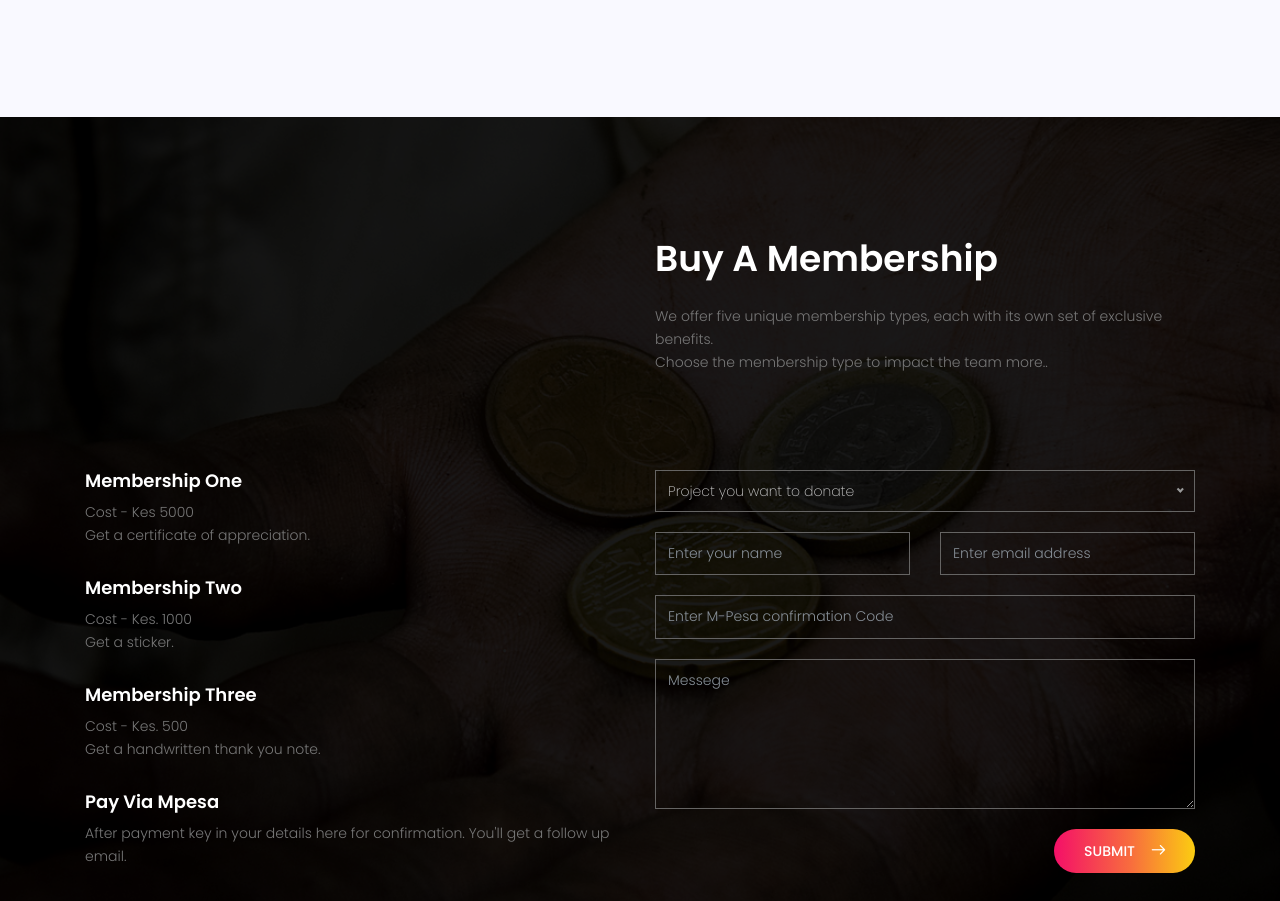
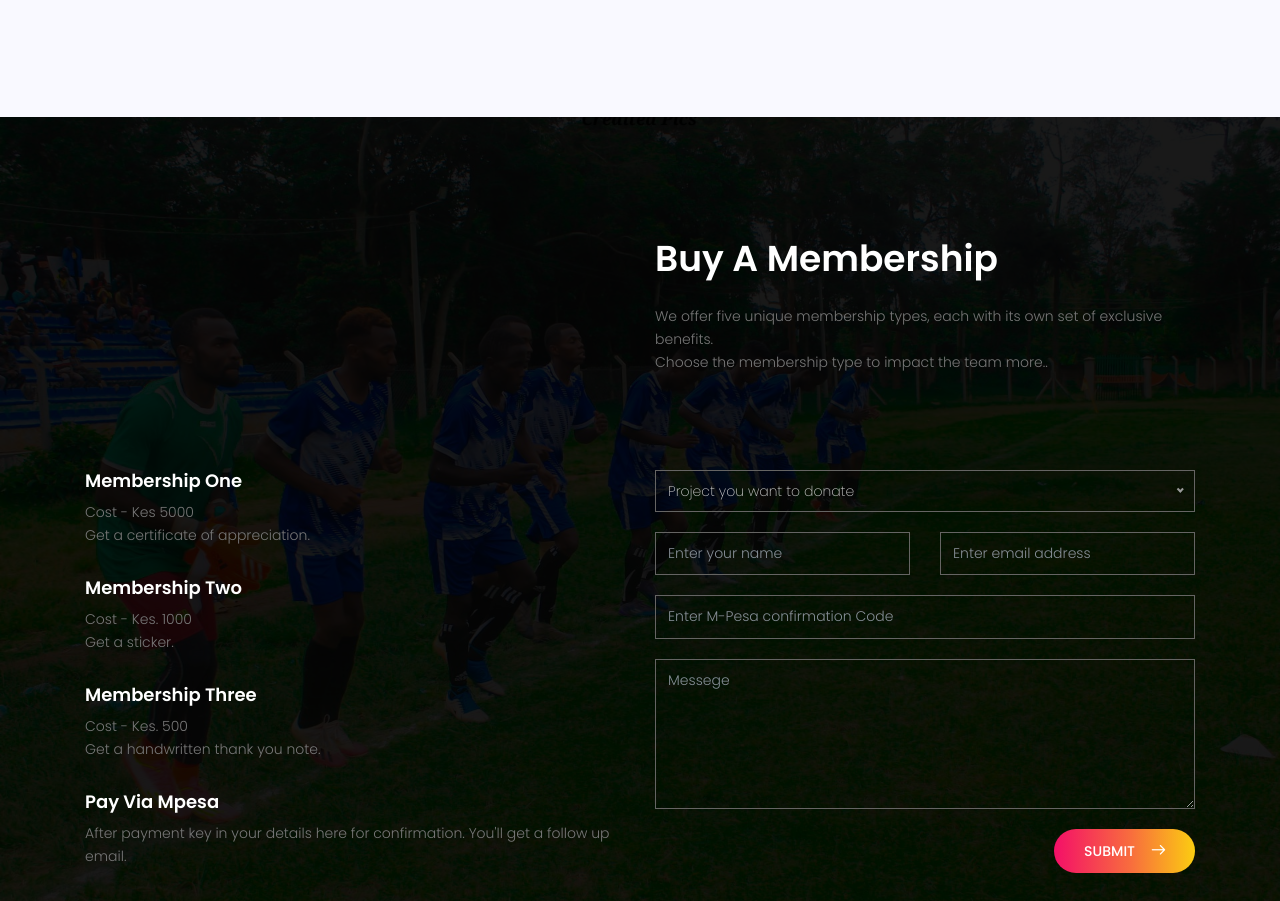
Before and after one commit to tom-maghanga/junior_fc, a plain HTML site: page index.html in a window 1280 px wide. Shown: the part 1699-2600 px from the top of the page. Drawn offline with nearby package versions, Linux system fonts and the light colour scheme.

Commit message:
added new content

```diff
--- a/index.html
+++ b/index.html
@@ -249,7 +249,7 @@
 
 
 			<!-- Start donate Area -->
-			<section class="donate-area relative section-gap" id="donate">
+			<section class="donate-area relative section-gap" id="donate"  style="background-image: url('img/junior.jpg'); height: 100vh;">
 				<div class="overlay overlay-bg"></div>
 				<div class="container">
 					<div class="row d-flex justify-content-end">
```
